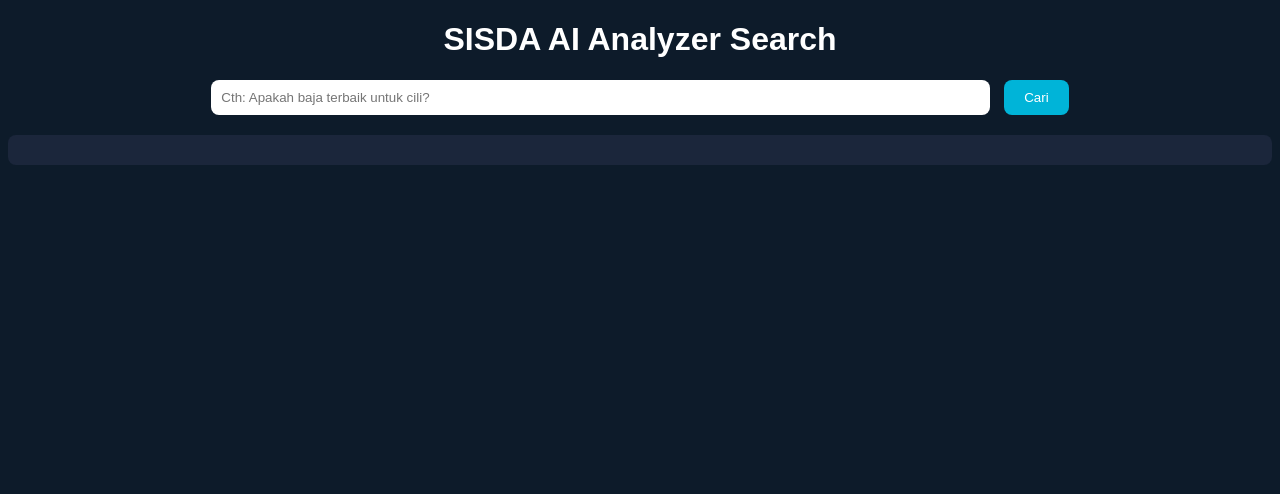
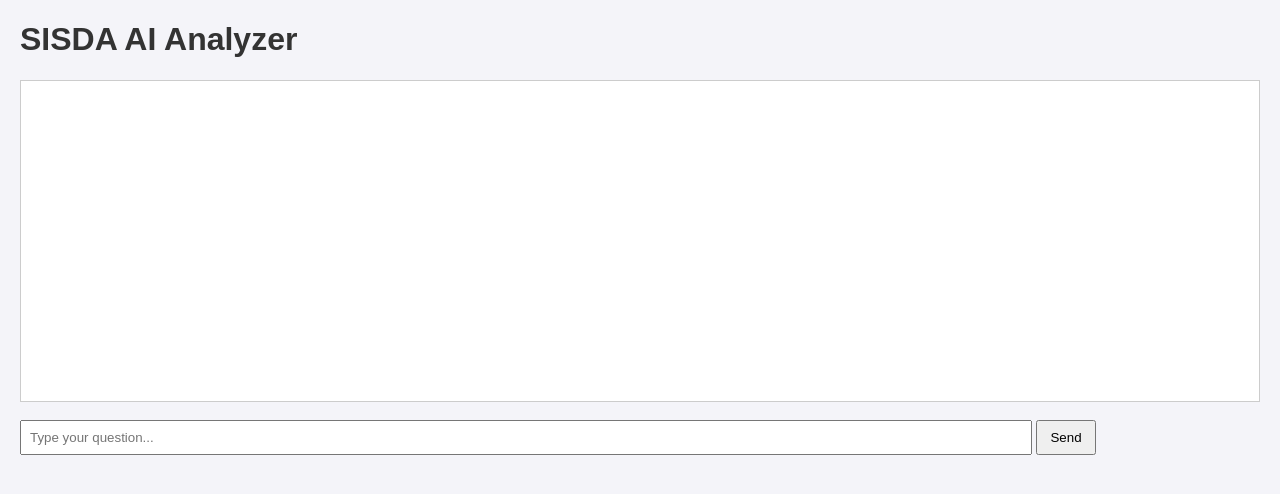
Before and after one commit to napofabb/sisda-analyzer, a plain HTML site: page index.html in a window 1280 px wide. Drawn offline with Linux system fonts and the light colour scheme.

Commit message:
index.html

```diff
--- a/index.html
+++ b/index.html
@@ -1,46 +1,71 @@
-<!DOCTYPE html>
+<!DOCTYPE html><!DOCTYPE html>
 <html lang="en">
 <head>
-  <meta charset="UTF-8">
+  <meta charset="UTF-8" />
+  <meta name="viewport" content="width=device-width, initial-scale=1.0"/>
   <title>SISDA AI Analyzer</title>
   <style>
-    body { font-family: Arial, sans-serif; background:#0d1b2a; color:white; text-align:center; }
-    #response { margin-top:20px; white-space:pre-wrap; background:#1b263b; padding:15px; border-radius:8px; }
-    input { width:60%; padding:10px; border-radius:8px; border:none; }
-    button { padding:10px 20px; margin-left:10px; border:none; border-radius:8px; background:#00b4d8; color:white; cursor:pointer; }
+    body { font-family: Arial, sans-serif; margin: 20px; background: #f4f4f9; }
+    h1 { color: #333; }
+    #chat-box { border: 1px solid #ccc; padding: 10px; background: #fff; height: 300px; overflow-y: auto; }
+    .msg { margin: 5px 0; }
+    .user { font-weight: bold; color: #007bff; }
+    .bot { font-weight: bold; color: #28a745; }
+    #prompt { width: 80%; padding: 8px; }
+    #send { padding: 8px 12px; }
   </style>
 </head>
 <body>
-  <h1>SISDA AI Analyzer Search</h1>
-  <input id="prompt" type="text" placeholder="Cth: Apakah baja terbaik untuk cili?">
-  <button onclick="askAI()">Cari</button>
-  <div id="response"></div>
+  <h1>SISDA AI Analyzer</h1>
+  <div id="chat-box"></div>
+  <br/>
+  <input id="prompt" type="text" placeholder="Type your question..." />
+  <button id="send">Send</button>
 
   <script>
-    async function askAI() {
-      const prompt = document.getElementById("prompt").value;
-      const responseBox = document.getElementById("response");
-      responseBox.innerText = "Tengah proses...";
+    const API_KEY = "AIzaSyBESvcUFk6xjgc0CTOCJ3nGMZGrx6zcAcY"; // <-- ganti dengan API Key kau
+    const API_URL = "https://generativelanguage.googleapis.com/v1beta/models/gemini-2.0-pro:generateContent?key=" + API_KEY;
+
+    async function sendMessage() {
+      const promptInput = document.getElementById("prompt");
+      const chatBox = document.getElementById("chat-box");
+
+      const userText = promptInput.value.trim();
+      if (!userText) return;
+
+      // Tunjuk mesej user
+      chatBox.innerHTML += `<div class="msg user">You: ${userText}</div>`;
+      promptInput.value = "";
 
       try {
-        const response = await fetch("https://generativelanguage.googleapis.com/v1beta/models/gemini-pro:generateContent?key=AIzaSyBESvcUFk6xjgc0CTOCJ3nGMZGrx6zcAcY", {
+        const response = await fetch(API_URL, {
           method: "POST",
           headers: { "Content-Type": "application/json" },
           body: JSON.stringify({
-            contents: [{ parts: [{ text: prompt }] }]
+            contents: [{ parts: [{ text: userText }] }]
           })
         });
 
         const data = await response.json();
-        if (data.candidates) {
-          responseBox.innerText = data.candidates[0].content.parts[0].text;
+
+        if (data.candidates && data.candidates.length > 0) {
+          const botText = data.candidates[0].content.parts[0].text;
+          chatBox.innerHTML += `<div class="msg bot">Bot: ${botText}</div>`;
         } else {
-          responseBox.innerText = "Error: " + JSON.stringify(data);
+          chatBox.innerHTML += `<div class="msg bot">Bot: (No response)</div>`;
         }
+
       } catch (err) {
-        responseBox.innerText = "Network error: " + err.message;
+        chatBox.innerHTML += `<div class="msg bot">Error: ${err.message}</div>`;
       }
+
+      chatBox.scrollTop = chatBox.scrollHeight;
     }
+
+    document.getElementById("send").addEventListener("click", sendMessage);
+    document.getElementById("prompt").addEventListener("keypress", function(e) {
+      if (e.key === "Enter") sendMessage();
+    });
   </script>
 </body>
 </html>
```
